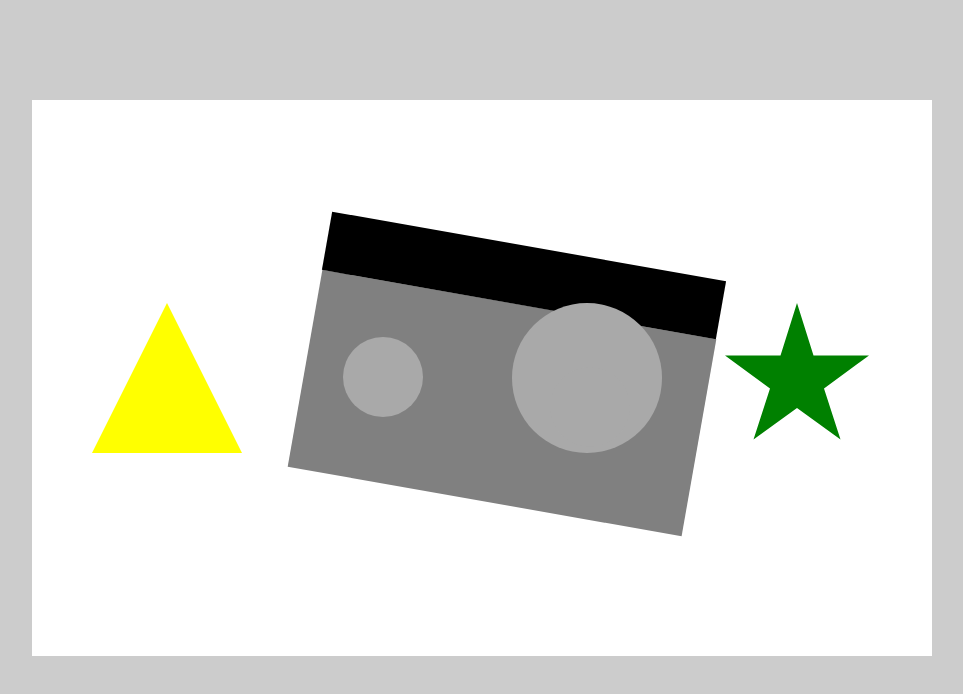
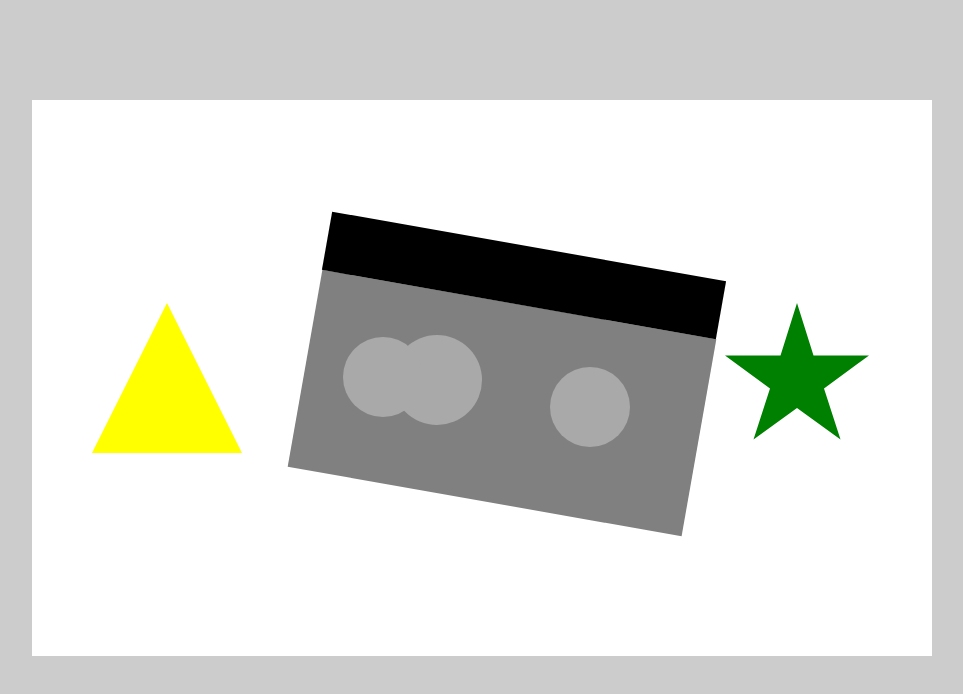
Before and after one commit to mahakurdi/interactive2new, a plain HTML site: page codingfromlife-template/index.html in a window 1280 px wide. Shown: the whole page, without its empty margins (158-1121 px from the left). Drawn offline with Linux system fonts and the light colour scheme.

Commit message:
hhfueuie

```diff
--- a/codingfromlife-template/assets/css/main.css
+++ b/codingfromlife-template/assets/css/main.css
@@ -45,12 +45,12 @@ body {
 }
 
 #circle {
-	width: 150px;
-	height: 150px;
+	width: 90px;
+	height: 90px;
 	background: darkgray;
 	border-radius: 150px;
-	top: 203px;
-	left: 480px;
+	top: 235px;
+	left: 360px;
 	position: absolute;
 }
 
```
